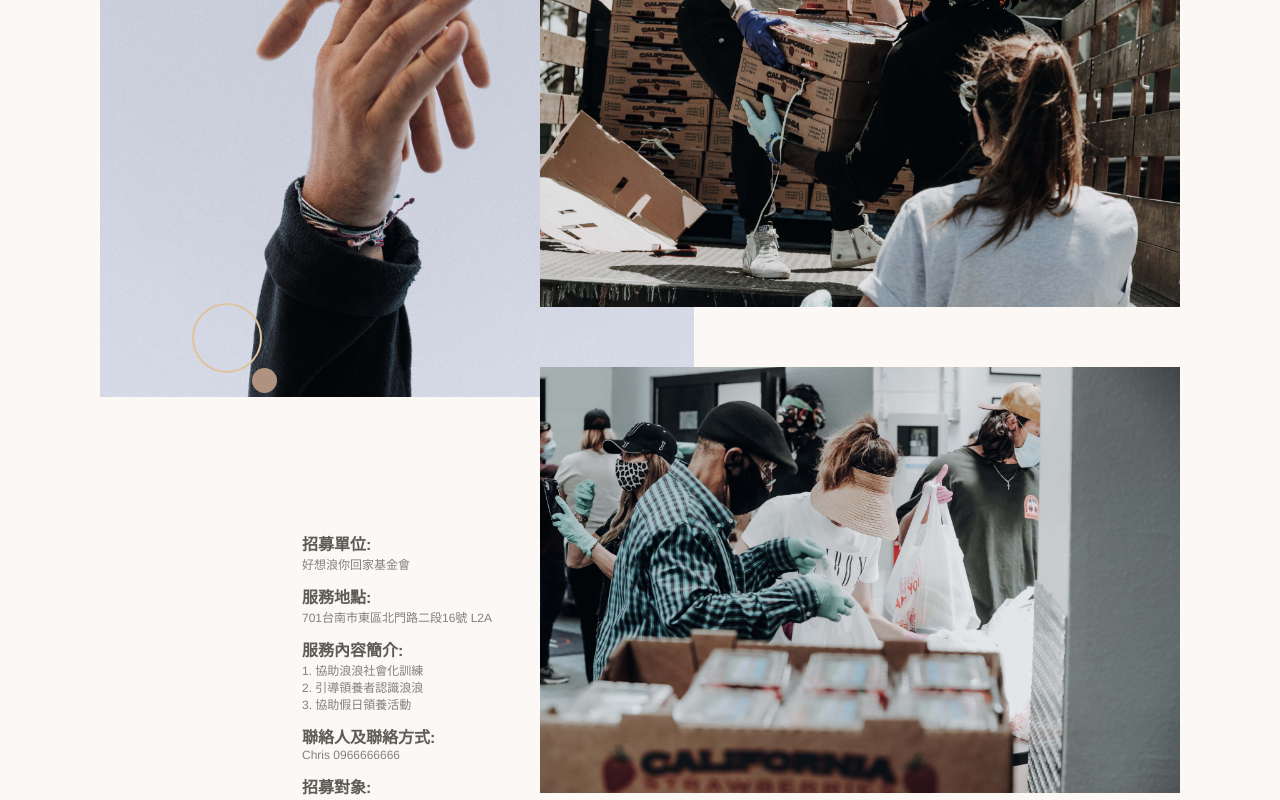
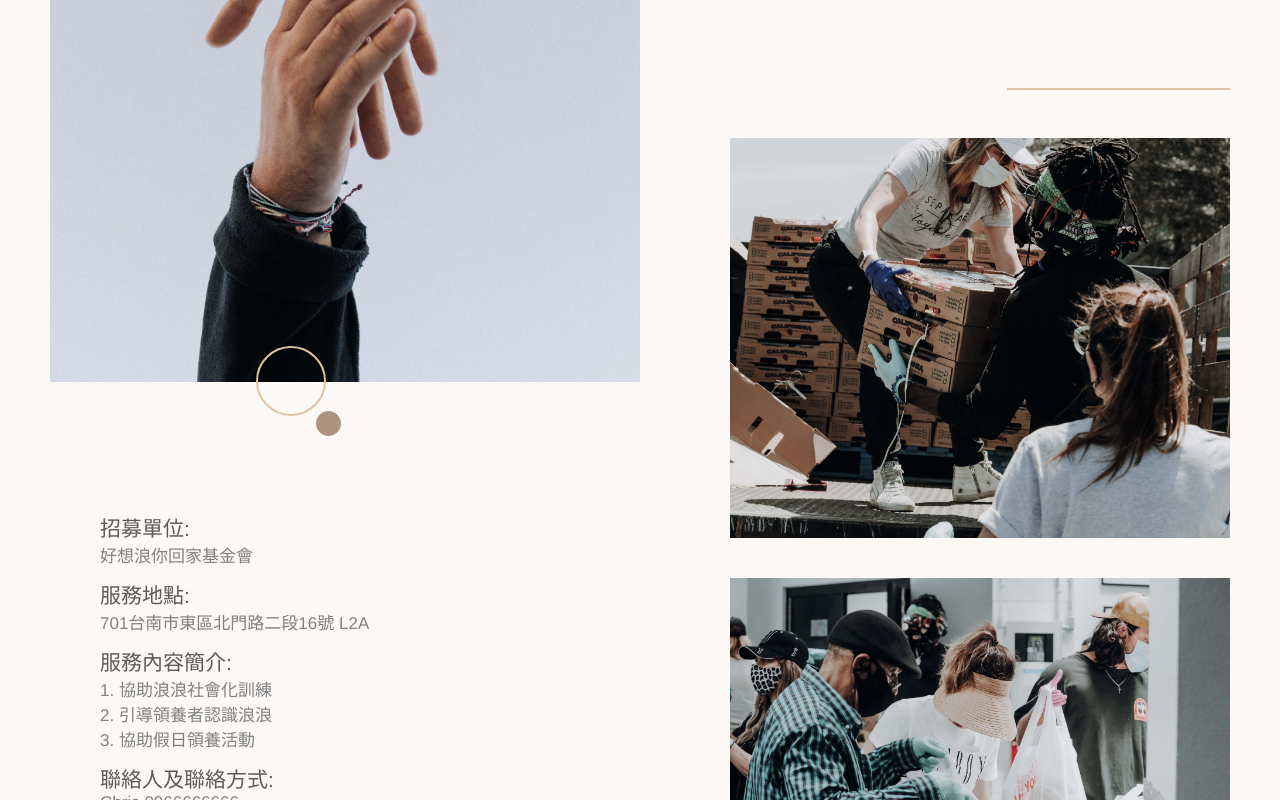
Before and after one commit to sherry-hooo/LangLangAdoption, a Vue app: page /Volunteer in a window 1280 px wide. Shown: the part 460-1260 px from the top of the page. Built offline with nearby package versions, Linux system fonts and the light colour scheme.

Commit message:
feat(Vollunteer view): layout

```diff
--- a/src/views/Volunteer.vue
+++ b/src/views/Volunteer.vue
@@ -1,8 +1,12 @@
 <template>
   <main>
     <div class="container">
-      <p class="page_title">志工招募</p>
+      <h2>志工招募</h2>
       <div class="flex_1">
+        <div class="layout_line_1">
+          <div class="solid_circle"></div>
+          <div class="frame_circle"></div>
+        </div>
         <div class="img_box">
           <img src="@/assets/img/volunteer1.jpg" alt="" />
         </div>
@@ -34,12 +38,10 @@
           <button class="apply" @click="applyVolunteer">報名加入</button>
         </div>
       </div>
-      <div class="layout_line">
-        <div class="solid_circle"></div>
-        <div class="frame_circle"></div>
+      <div class="flex_2">
+        <div class="layout_line_2">
           <div class="frame_line"></div>
         </div>
-      <div class="flex_2">
         <div class="img_box">
           <img src="@/assets/img/volunteer3.jpg" alt="" />
         </div>
@@ -105,48 +107,57 @@ main {
   }
 }
 .container {
+  padding: 10px 30px 20px 30px;
   @include breakpoint.tablet {
+    padding: 10px 50px 20px 50px;
     display: flex;
     flex-direction: column;
     position: relative;
     max-width: 1440px;
     margin: 0 auto;
   }
+  @include breakpoint.bgScreen {
+    padding: 10px 100px 30px 100px;
   }
-.page_title {
-  padding: 0px 10px;
-  font-size: 20px;
-  font-weight: 900;
+}
+h2 {
+  font-size: 24px;
+  font-weight: 500;
+  color: color.$gray_700;
   text-align: start;
   @include breakpoint.mobile {
-    font-size: 50px;
   }
   @include breakpoint.tablet {
-    padding: 0 50px;
+    font-size: 36px;
   }
   @include breakpoint.desktop {
-    padding: 0 100px;
+  }
+  @include breakpoint.bgScreen {
+    font-size: 50px;
   }
 }
 .flex_1 {
   display: flex;
   gap: 10px;
-  padding: 0px 10px;
+  & .img_box {
+    height: 50%;
+    font-size: 0;
+  }
   @include breakpoint.tablet {
     flex-direction: column;
-    padding: 0 50px;
     gap: 70px;
     & .img_box {
-      max-width: 55%;
-      height: 35%;
+      max-width: 50%;
+      // height: 35%;
       & img {
-        // width: 100%;
+        width: 100%;
+        height: 100%;
+        object-fit: cover;
         object-position: 0 -60px;
       }
     }
   }
   @include breakpoint.desktop {
-    padding: 0 100px;
   }
 }
 .img_box {
@@ -154,6 +165,8 @@ main {
   flex: 1;
   & img {
     width: 100%;
+    height: 100%;
+    object-fit: cover;
   }
   @include breakpoint.tablet {
     flex: unset;
@@ -166,11 +179,18 @@ main {
   // &_content {
   // }
   @include breakpoint.tablet {
+    width: fit-content;
+    margin-left: 15px;
     display: flex;
     flex-direction: column;
     align-items: center;
-    // justify-content: flex-end;
     max-width: 55%;
+  }
+  @include breakpoint.desktop {
+    margin-left: 50px;
+  }
+  @include breakpoint.bgScreen {
+    margin-left: 80px;
   }
 }
 .item {
@@ -180,32 +200,53 @@ main {
     margin-top: 0;
   }
   &_title {
-    font-size: 16px;
-    font-weight: 700;
+    font-size: 18px;
+    font-weight: 500;
     color: color.$gray_700;
   }
   &_text {
-    font-size: 12px;
-    font-weight: 500;
+    font-size: 14px;
+    font-weight: 400;
     color: color.$gray_500;
+  }
+
+  .item {
+    @include breakpoint.mobile {
+      margin-top: 16px;
+      &_title {
+        font-size: 18px;
+      }
+      &_text {
+        font-size: 14px;
+      }
+    }
+  }
+  .item {
+    @include breakpoint.tablet {
+      margin-top: 16px;
+      &_title {
+        font-size: 21px;
+      }
+      &_text {
+        font-size: 17px;
+      }
     }
   }
   .item {
     @include breakpoint.bgScreen {
       margin-top: 16px;
       &_title {
-      font-size: 24px;
-      font-weight: 900;
+        font-size: 25px;
       }
       &_text {
-      font-size: 20px;
-      font-weight: 700;
+        font-size: 21px;
+      }
     }
   }
 }
 .flex_2 {
   margin-top: 20px;
-  padding: 0 10px;
+  padding: 0;
   display: flex;
   flex-direction: column;
   line-height: 0;
@@ -217,24 +258,45 @@ main {
     flex-direction: column;
     justify-content: flex-end;
     margin-top: 0;
-    padding: 0;
     position: absolute;
     right: 50px;
-    bottom: 120px;
+    bottom: 20px;
     max-width: 50%;
     gap: 60px;
   }
   @include breakpoint.desktop {
+    gap: 40px;
+  }
+  @include breakpoint.bgScreen {
+    gap: 60px;
     right: 100px;
+    top: 210px;
+  }
+  & .img_box {
+    width: 100%;
+    @include breakpoint.tablet {
+      width: 360px;
+      height: 360px;
+    }
+    @include breakpoint.desktop {
+      width: 500px;
+      height: 400px;
+    }
+    @include breakpoint.bgScreen {
+      width: 700px;
+      height: 550px;
     }
   }
-.layout_line {
+}
+.layout_line_1 {
   position: absolute;
-  left: 15%;
-  top: 35%;
+  top: 32%;
+  left: 20%;
   @include breakpoint.mobile {
-    // left: 15%;
-    top: 47%;
+    top: 59%;
+  }
+  @include breakpoint.tablet {
+    top: 42%;
   }
   @include breakpoint.desktop {
     top: 50%;
@@ -254,15 +316,29 @@ main {
   width: 70px;
   height: 70px;
 }
+.layout_line_2 {
+  position: absolute;
+  top: -50px;
+  right: 0;
+  @include breakpoint.mobile {
+    // top: 59%;
+  }
+  @include breakpoint.tablet {
+    // top: 42%;
+  }
+  @include breakpoint.desktop {
+    // top: 50%;
+  }
+}
 .frame_line {
   @include breakpoint.tablet {
     border: solid 1px;
     border-color: #dec39e;
     width: 223px;
-    transform: translate(370px, -356px);
+    // transform: translate(370px, -356px);
   }
   @include breakpoint.desktop {
-    transform: translate(580px, -580px);
+    // transform: translate(580px, -580px);
   }
 }
 .apply {
@@ -285,15 +361,4 @@ main {
     cursor: pointer;
   }
 }
-h2 {
-  font-size: 24px;
-  font-weight: 500;
-  color: color.$gray_700;
-  @include breakpoint.tablet {
-    font-size: 36px;
-  }
-  @include breakpoint.bgScreen {
-    font-size: 50px;
-  }
-}
 </style>
```
Lines whose indentation alone changed are shown as unchanged.
